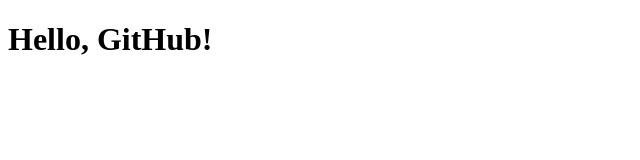
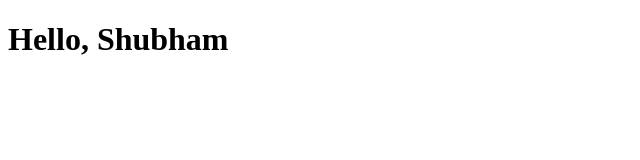
Before and after one commit to shubhamyadav054/git-practice, a plain HTML site: page index.html in a window 1280 px wide. Shown: the whole page, without its empty margins (0-640 px from the left). Drawn offline with Linux system fonts and the light colour scheme.

Commit message:
hello shubham

```diff
--- a/index.html
+++ b/index.html
@@ -2,6 +2,6 @@
 <html>
   <head><title>Git Practice</title></head>
   <body>
-    <h1>Hello, GitHub!</h1>
+    <h1>Hello, Shubham</h1>
   </body>
 </html>
```
